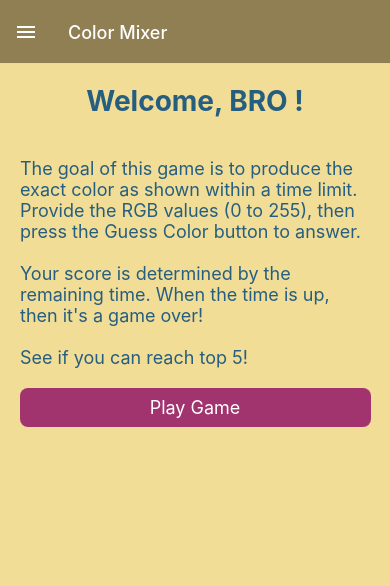
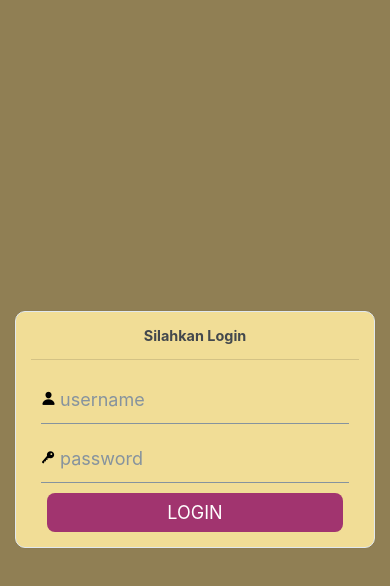
Before and after one commit to s160819001/stimp2, a React Native app: screen /Login in a window 390 px wide. Before the commit this address had no page. Shown: the top 586 px of the page. Built offline with nearby package versions, Linux system fonts and the light colour scheme.

Commit message:
login done, result on progress by dk

```diff
--- a/App.js
+++ b/App.js
@@ -3,48 +3,54 @@ import { StyleSheet, Text, View } from 'react-native';
 import 'react-native-gesture-handler';
 import { NavigationContainer } from '@react-navigation/native';
 import { createNativeStackNavigator } from '@react-navigation/native-stack';
-import { createDrawerNavigator, DrawerContentScrollView, DrawerItem, DrawerItemList } from '@react-navigation/drawer';
+import { createDrawerNavigator, DrawerContentScrollView, DrawerItemList } from '@react-navigation/drawer';
+import AsyncStorage from "@react-native-async-storage/async-storage";
 import Ionicons from 'react-native-vector-icons/Ionicons';
+import { Button } from '@rneui/base';
+import { Component } from 'react';
 
 import style from './assets/style';
 import Home from './screens/home';
 import ColorMixer from './screens/colormixer';
 import HighScore from './screens/highscore';
-import { Button } from '@rneui/base';
+import Login from './screens/login';
 
 const Stack = createNativeStackNavigator();
 const Drawer = createDrawerNavigator();
 
-export default function App() {
-  return (
-    <NavigationContainer>
-      <Stack.Navigator>
-        <Stack.Screen
-          name="Home"
-          component={DrawerNav}
-          options={{
-            title: 'Color Mixer',
-            headerShown: false,
-            headerStyle: {
-              backgroundColor: '#917f54',
-            }
-          }} />
-        <Stack.Screen
-          name="ColorMixer"
-          component={ColorMixer}
-          options={{
-            title: 'Color Mixer',
-            headerStyle: {
-              backgroundColor: '#917f54',
-            },
-            headerTintColor: '#fff',
-          }} />
-      </Stack.Navigator>
-    </NavigationContainer>
-  );
+export default class App extends Component {
+  constructor(props) {
+    super(props);
+    this.state = {
+      islogin: false
     }
 
-function DrawerNav() {
+    this.cekLogin().then((item) => {
+      if (item != null) {
+        this.setState(
+          this.state = {
+            islogin: true
+          });
+      }
+    });
+  }
+
+  cekLogin = async () => {
+    try {
+      const value = await AsyncStorage.getItem('username');
+      global.activeuser = value;
+      console.debug(value);
+      //  alert(value);
+      if (value !== null) {
+        return value;
+      }
+    } catch (e) {
+      // error reading value
+    }
+  }
+
+
+  DrawerNav() {
     return (
       <Drawer.Navigator initialRouteName=" "
         drawerContent={props => <CustomDrawerContent {...props} />}>
@@ -81,6 +87,55 @@ function DrawerNav() {
   }
 
 
+  render() {
+    if (!this.state.islogin) {
+      return (
+        <NavigationContainer><Stack.Navigator>
+          <Stack.Screen name="Login" component={Login} options={{ headerShown: false }} />
+        </Stack.Navigator>
+        </NavigationContainer>);
+    } else {
+      return (
+        <NavigationContainer>
+          <Stack.Navigator>
+            <Stack.Screen
+              name="Home"
+              component={this.DrawerNav}
+              options={{
+                title: 'Color Mixer',
+                headerShown: false,
+                headerStyle: {
+                  backgroundColor: '#917f54',
+                }
+              }} />
+            <Stack.Screen
+              name="ColorMixer"
+              component={ColorMixer}
+              options={{
+                title: 'Color Mixer',
+                headerStyle: {
+                  backgroundColor: '#917f54',
+                },
+                headerTintColor: '#fff',
+              }} />
+          </Stack.Navigator>
+        </NavigationContainer >
+      )
+    }
+  }
+}
+
+
+
+const doLogout = async () => {
+  try {
+    await AsyncStorage.removeItem('username')
+    alert('Logged out');
+    NativeModules.DevSettings.reload();
+  } catch (e) {
+  }
+}
+
 function CustomDrawerContent(props) {
   return (
     <View style={style.drawer}>
@@ -89,7 +144,7 @@ function CustomDrawerContent(props) {
         <View style={style.drawer_header}>
           <Text style={style.text_drawer_header}>
             Welcome,{'\n'}
-            (namausernya)
+            {global.activeuser}
           </Text>
         </View>
         <View style={style.drawer}>
@@ -105,7 +160,8 @@ function CustomDrawerContent(props) {
         /> */}
         <Button
           buttonStyle={style.btn_style}
-          containerStyle={style.btn_container}>
+          containerStyle={style.btn_container}
+          onPress={() => {doLogout()}}>
           <Ionicons
             name="log-out"
             size='30'
--- a/assets/style.js
+++ b/assets/style.js
@@ -68,5 +68,10 @@ export default StyleSheet.create({
     },
     slider_container:{
         marginHorizontal:20,
+    },
+    card:{
+        borderRadius:10,
+        backgroundColor:'#f1dd96',
+
     }
 });
--- a/screens/colormixer.js
+++ b/screens/colormixer.js
@@ -1,7 +1,6 @@
 import { View, } from "react-native";
 import { LinearProgress, Text, Button, Slider } from '@rneui/base';
 import React from "react";
-import Ionicons from 'react-native-vector-icons/Ionicons';
 import style from "../assets/style";
 
 export default class ColorMixer extends React.Component {
@@ -12,10 +11,13 @@ export default class ColorMixer extends React.Component {
         this.state = {
             count: this.batas,
             oneSecInterval: setInterval(() => {
+                if (this.state.count != 0) {
                     this.setState(
                         this.state = {
                             count: this.state.count - 1
-                    })
+                        }
+                    )
+                }
             }, 1000),
             redVal: 0,
             greenVal: 0,
@@ -27,13 +29,15 @@ export default class ColorMixer extends React.Component {
     showHint() {
         this.setState(
             this.state = {
-                hint: "Hint : "+'xxx'
+                hint: "Hint : " + 'xxx'
+                //ambil salah satu colorVal dari state soal
                 //disini nanti juga setskornya diminus
             }
         )
     }
 
     render() {
+        if (this.state.count != 0) {
             return (
                 //#region GAMEON
                 <View style={style.container}>
@@ -203,13 +207,23 @@ export default class ColorMixer extends React.Component {
                     </View>
                 </View>
                 //#endregion
-
+            )
+        } else if (this.state.count == 0) {
+            return (
                 //#region GAMEOVER
-            // <View style={style.container}>
-
-            // </View>
+                <Dialog
+                    isVisible={true}
+                >
+                    <Dialog.Title title="GAME OVER" />
+                    <Text>Good Game Great Eyes!</Text>
+                    <Dialog.Actions>
+                        <Dialog.Button title="SHOW RESULT" onPress={() => console.log('Primary Action Clicked!')} />
+                    </Dialog.Actions>
+                </Dialog>
                 //#endregion
             )
+        }
+
     }
 }
 
--- a/screens/home.js
+++ b/screens/home.js
@@ -6,7 +6,7 @@ import style from "../assets/style";
 export default function Home({navigation}) {
     return (
         <View style={style.container}>
-            <Text style={style.text_judul}>Welcome, BRO !</Text>
+            <Text style={style.text_judul}>Welcome, {global.activeuser} !</Text>
             <Text style={style.text_body}>
                 The goal of this game is to produce the exact color
                 as shown within a time limit. Provide the RGB values (0 to 255),
--- a/screens/login.js
+++ b/screens/login.js
@@ -1,10 +1,13 @@
-import React, {Component} from "react";
-import { StyleSheet, View, TextInput, NativeModules} from "react-native";
-import { Card, Text, Button } from '@rneui/base';
+import React, { Component } from "react";
+import { View, NativeModules } from "react-native";
+import { Card, Input, Button } from '@rneui/base';
 import AsyncStorage from "@react-native-async-storage/async-storage";
+import Ionicons from 'react-native-vector-icons/Ionicons';
+
+import style from "../assets/style";
 
 class Login extends Component {
-        constructor(props){
+  constructor(props) {
     super(props);
     this.state = {
       username: '',
@@ -13,20 +16,17 @@ class Login extends Component {
 
   }
 
-          doLogin = async (username,password) => {
-                if (password=='1234')
-                {
+  doLogin = async (username, password) => {
+    if (password == '1234') {
       try {
         await AsyncStorage.setItem('username', username);
         alert('login sukses, login tersimpan');
         NativeModules.DevSettings.reload()
-
       } catch (e) {
         // saving error
       }
     }
-                else
-                {
+    else {
       alert('username atau paassword salah')
     }
   }
@@ -34,34 +34,64 @@ class Login extends Component {
 
   render() {
     return (
-          <Card>
-            <Card.Title>Silakan Login</Card.Title>
-            <Card.Divider/>
+      // <Card>
+      //   <Card.Title>Silakan Login</Card.Title>
+      //   <Card.Divider/>
 
-            <View style={styles.viewRow}>
-                <Text>Username </Text>
-                <TextInput style={styles.input}
-                onChangeText={(username) => this.setState({username})}
+      //   <View style={styles.viewRow}>
+      //       <Text>Username </Text>
+      //       <TextInput style={styles.input}
+      //       onChangeText={(username) => this.setState({username})}
+      //       />
+      //   </View>
+      //   <View style={styles.viewRow}>
+      //       <Text>Password </Text>
+      //       <TextInput secureTextEntry={true} style={styles.input}
+      //       onChangeText={(password) => this.setState({password})}
+      //        />
+      //   </View>
+      //   <View style={styles.viewRow}>
+      //   <Button style={styles.button} title="Submit"
+      //   onPress={()=>
+      //       {
+      //         this.doLogin(this.state.username, this.state.password)}
+      //       }
+
+      //    />
+      //   </View>
+
+
+      // </Card>
+      <View style={{
+        flex: 1,
+        backgroundColor: '#907f54',
+        justifyContent: 'center',
+      }}>
+        <Card containerStyle={style.card}>
+          <Card.Title>Silahkan Login</Card.Title>
+          <Card.Divider />
+          <Input
+            onChangeText={(username) => this.setState({ username })}
+            disabledInputStyle={{ background: "#ddd" }}
+            leftIcon={<Ionicons name='person' size={15} />}
+            placeholder="username"
           />
-            </View>
-            <View style={styles.viewRow}>
-                <Text>Password </Text>
-                <TextInput secureTextEntry={true} style={styles.input}
-                onChangeText={(password) => this.setState({password})}
+          <Input
+            onChangeText={(password) => this.setState({ password })}
+            disabledInputStyle={{ background: "#ddd" }}
+            secureTextEntry={true}
+            leftIcon={<Ionicons name='key' size={15} />}
+            placeholder="password"
           />
-            </View>
-            <View style={styles.viewRow}>
-            <Button style={styles.button} title="Submit"
-            onPress={()=>
-                {
-                  this.doLogin(this.state.username, this.state.password)}
-                }
-
+          <Button
+            onPress={() => { this.doLogin(this.state.username, this.state.password) }}
+            title="LOGIN"
+            buttonStyle={style.btn_style}
+            containerStyle={style.btn_container}
           />
+        </Card>
       </View>
 
-
-          </Card>
     );
   }
 }
@@ -70,22 +100,22 @@ class Login extends Component {
 
 
 
-       const styles = StyleSheet.create({
-              input: {
-                height: 40,
-                width:200,
-                borderWidth: 1,
-                padding: 10,
-              },
-              button: {
-                 height: 40,
-                 width:200,
-               },
-              viewRow:{
-                 flexDirection:"row",
-                 justifyContent:"flex-end",
-                 alignItems: 'center',
-                 paddingRight:50,
-                 margin:3
-              }
-           })
+// const styles = StyleSheet.create({
+//   input: {
+//     height: 40,
+//     width: 200,
+//     borderWidth: 1,
+//     padding: 10,
+//   },
+//   button: {
+//     height: 40,
+//     width: 200,
+//   },
+//   viewRow: {
+//     flexDirection: "row",
+//     justifyContent: "flex-end",
+//     alignItems: 'center',
+//     paddingRight: 50,
+//     margin: 3
+//   }
+// })
```
Lines whose indentation alone changed are shown as unchanged.
